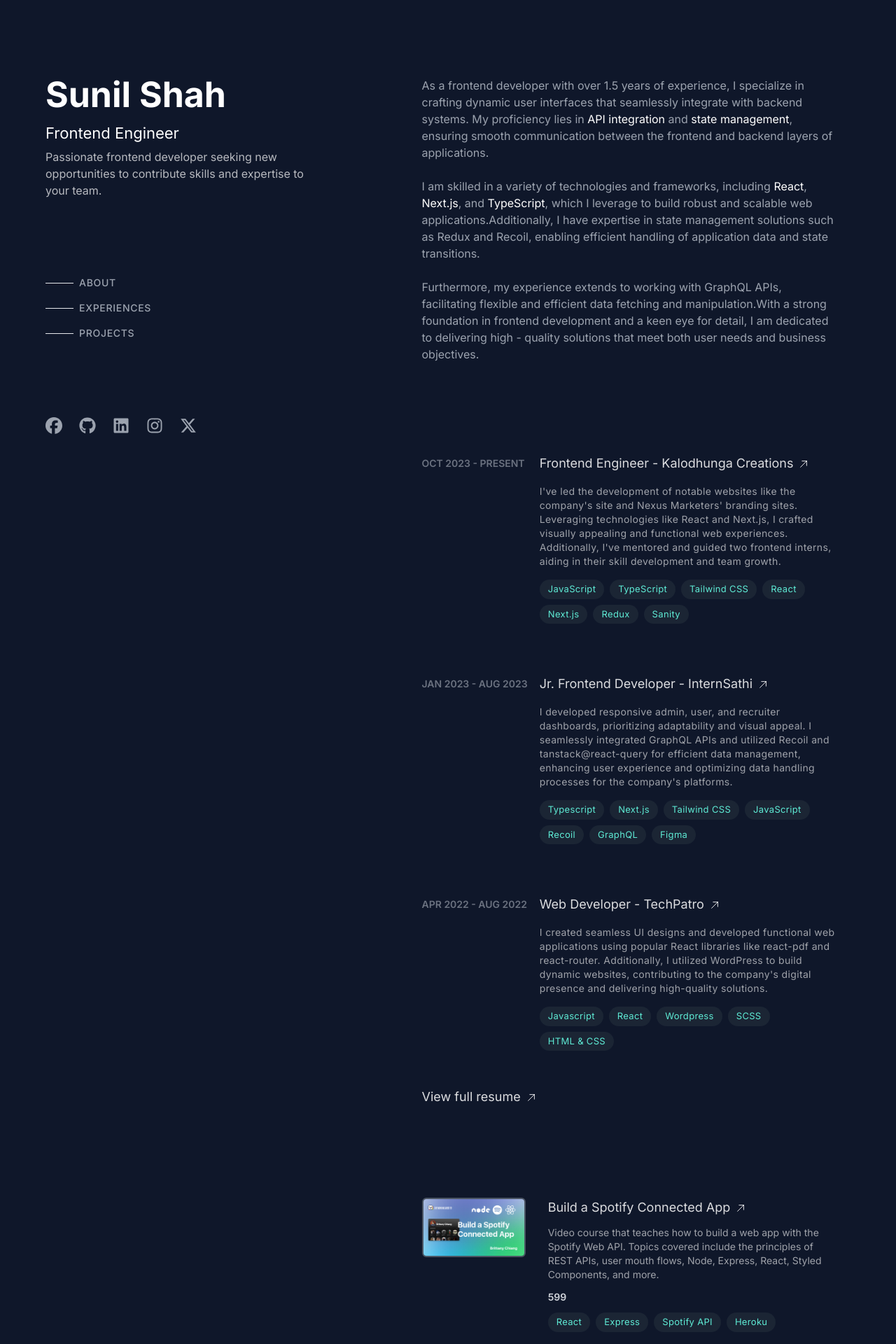
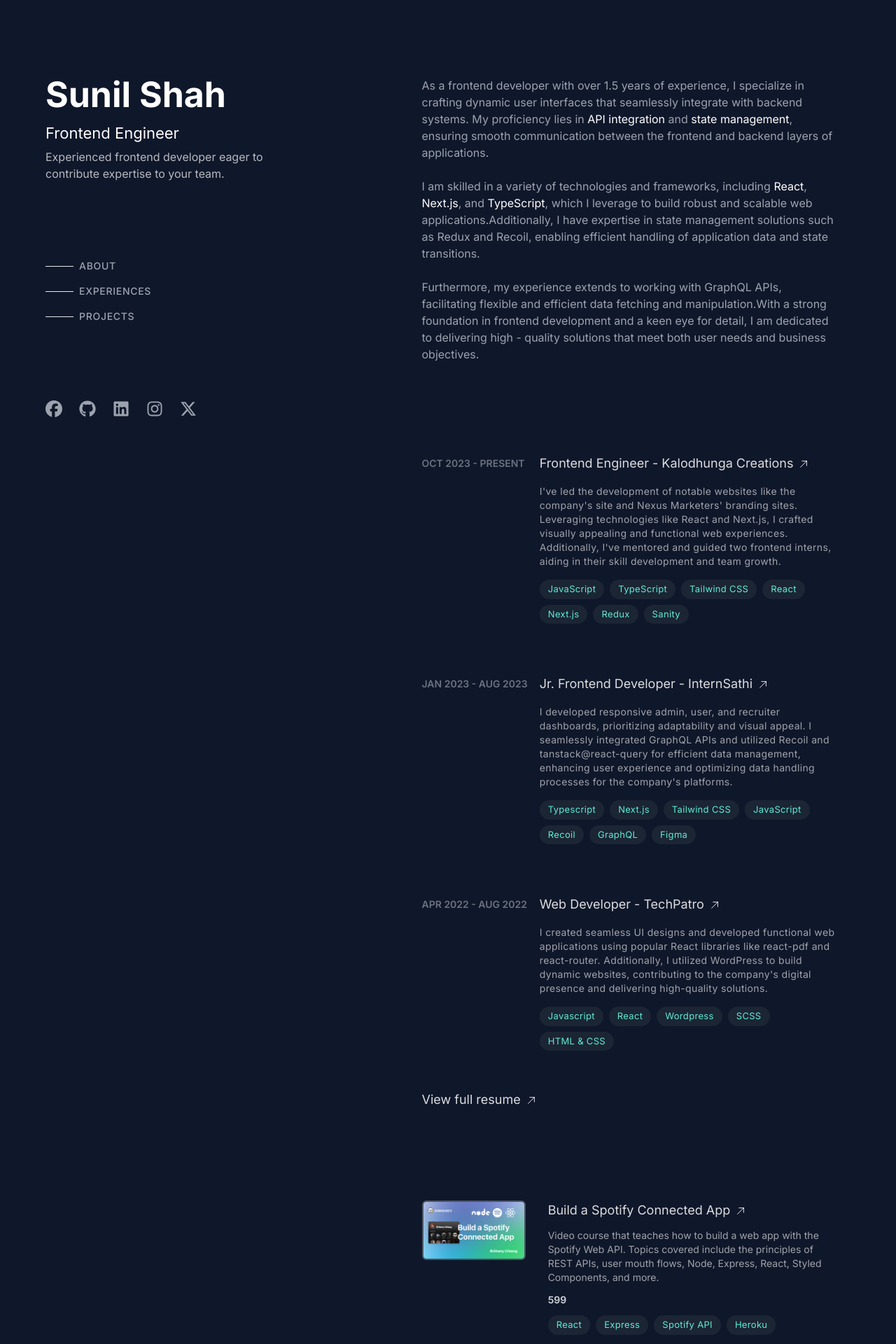
Before and after one commit to linushahs/linushahs.github.io, a React (Vite) app: page / in a window 1280 px wide. Shown: the top 1920 px of the page at 70% size. Built offline with nearby package versions, Linux system fonts and the light colour scheme.

Commit message:
Changed few designs spacing

```diff
--- a/src/Components/ExperienceCard.tsx
+++ b/src/Components/ExperienceCard.tsx
@@ -17,8 +17,10 @@
     setHoveredItem("");
   };
   return (
-    <div id="experience" className="pt-[110px] flex flex-col gap-10 sm:gap-6 ">
-      <h3 className="section-title">Experience</h3>
+    <div id="experience" className="pt-[80px] lg:pt-[110px] ">
+      <h3 className="section-title mb-6">Experience</h3>
+
+      <div className="flex flex-col gap-10 sm:gap-6 ">
         {experiences.map(
           ({ title, link, description, date, technologies, links }, index) => (
             <div
@@ -63,7 +65,13 @@
             </div>
           )
         )}
-      <Title title="View full resume" link="#" className="px-5" />
+      </div>
+
+      <Title
+        title="View full resume"
+        link="#"
+        className="pt-8 lg:px-5 lg:pt-7"
+      />
     </div>
   );
 }
--- a/src/Components/Profile.tsx
+++ b/src/Components/Profile.tsx
@@ -96,12 +96,12 @@
           <h1 className="text-white text-4xl sm:text-[50px] font-bold leading-[50px]">
             Sunil Shah
           </h1>
-          <p className="normal text-xl sm:text-[22px] mt-2">
+          <p className="normal text-xl sm:text-[22px] mt-1 sm:mt-2">
             Frontend Engineer
           </p>
-          <p className="text-base text-white opacity-[70%] sm:w-2/3 lg:w-1/2">
-            Passionate frontend developer seeking new opportunities to
-            contribute skills and expertise to your team.
+          <p className="text-base text-white opacity-[70%] sm:w-2/3 lg:w-[60%]">
+            Experienced frontend developer eager to contribute expertise to your
+            team.
           </p>
         </div>
         {/* link bar */}
--- a/src/Components/Projects.tsx
+++ b/src/Components/Projects.tsx
@@ -18,12 +18,10 @@
   };
 
   return (
-    <div
-      id="projects"
-      className="pt-[110px] flex flex-col gap-14 sm:gap-10 pb-14"
-    >
-      <h3 className="section-title">Projects</h3>
+    <div id="projects" className="pt-[110px]  pb-14">
+      <h3 className="section-title mb-6">Projects</h3>
 
+      <div className="flex flex-col gap-14 sm:gap-10">
         {listOfProjects.map(
           ({ title, image, description, rating, skills }, index) => (
             <section
@@ -31,7 +29,7 @@
               onMouseEnter={() => handleMouseEnter(title)}
               onMouseLeave={handleMouseLeave}
               className={twMerge(
-              "group rounded-md  sm:p-5 cursor-pointer flex flex-col-reverse sm:flex-row gap-8 justify-center items-center transition-all duration-500 ease-in-out",
+                "group rounded-md  sm:p-5 cursor-pointer flex flex-col-reverse sm:flex-row gap-6 lg:gap-8 justify-center items-center transition-all duration-500 ease-in-out",
                 isHovered
                   ? hoveredItem === title
                     ? "sm:bg-gray-800/60"
@@ -72,6 +70,7 @@
           )
         )}
       </div>
+    </div>
   );
 }
 
```
Lines whose indentation alone changed are shown as unchanged.
